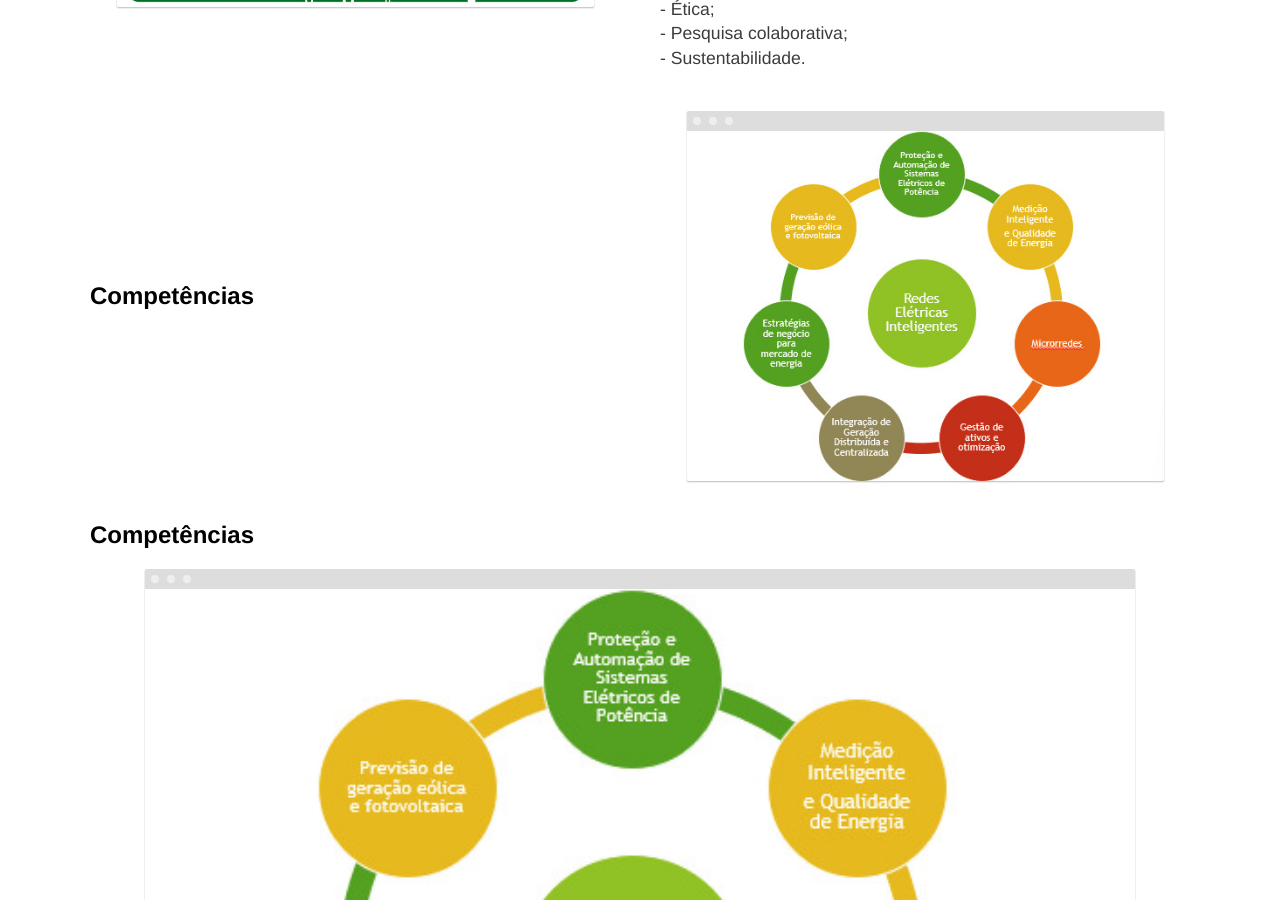
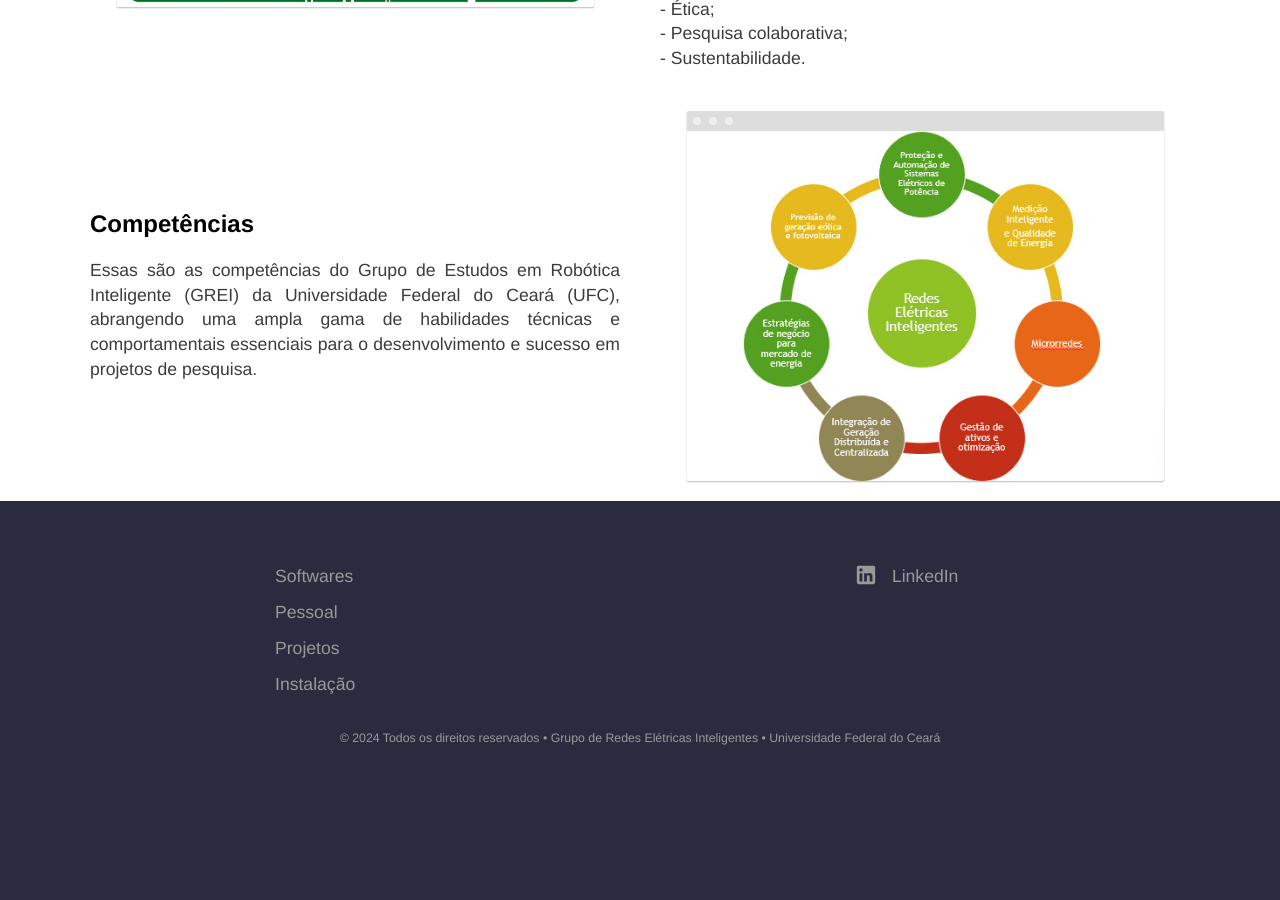
Before and after one commit to Gabriell89222/Gabriell89222.github.io, a Jekyll site: the page built from index.html, in a window 1280 px wide and 900 px high, scrolled down 1117 px. Built offline with Jekyll 4.4.1, drawn with Linux system fonts in a browser that asks for light colours; after the commit the page ends 1914 px from its top, so only the background shows below that.

Commit message:
Atualização pagina inicial v-1.10

```diff
--- a/index.html
+++ b/index.html
@@ -57,6 +57,7 @@ description:
 		<div class="container flex">
 			<div class="text editable">
 				<h2><strong>Competências</strong></h2>
+				<p>Essas são as competências do Grupo de Estudos em Robótica Inteligente (GREI) da Universidade Federal do Ceará (UFC), abrangendo uma ampla gama de habilidades técnicas e comportamentais essenciais para o desenvolvimento e sucesso em projetos de pesquisa.</p>
 			</div>
 			<div class="image">
 				<img src="/images/comp.png" alt="Screenshot" class="screenshot editable" />
@@ -64,12 +65,4 @@ description:
 		</div>
 	</section>
 
-	<section>
-		<div class="container flex">
-			<div class="text editable">
-				<h2 class="Publicação"><strong>Competências</strong></h2>
-				<img src="/images/comp.png" alt="Competências" class="screenshot editable" width="40%" data-cms-source="/index.html" data-cms-index="4">
-			</div>
-		</div>
-	</section>
 </div>
```
